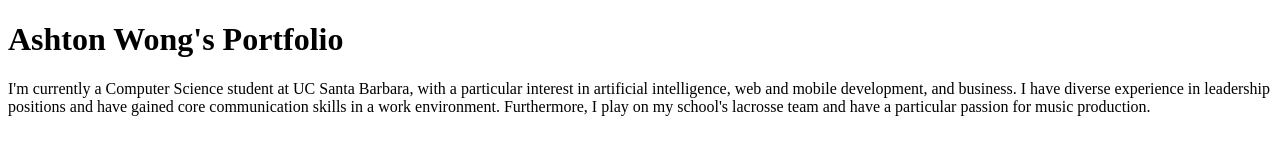
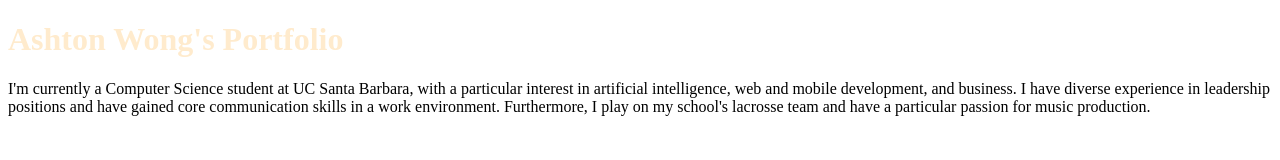
Before and after one commit to ashton-wong/ashton-wong.github.io, a plain HTML site: page index.html in a window 1280 px wide. Drawn offline with Linux system fonts and the light colour scheme.

Commit message:
add stylesheet

```diff
--- a/index.html
+++ b/index.html
@@ -1,7 +1,8 @@
 <!DOCTYPE html>
 <html>
 <head>
-<title>Ashton Wong</title>
+    <link rel="stylesheet" href="stylesheet.css">
+    <title>Ashton Wong</title>
 </head>
 <body>
 
--- /dev/null
+++ b/stylesheet.css
@@ -0,0 +1,3 @@
+h1 {
+    color: blanchedalmond;
+}
```
